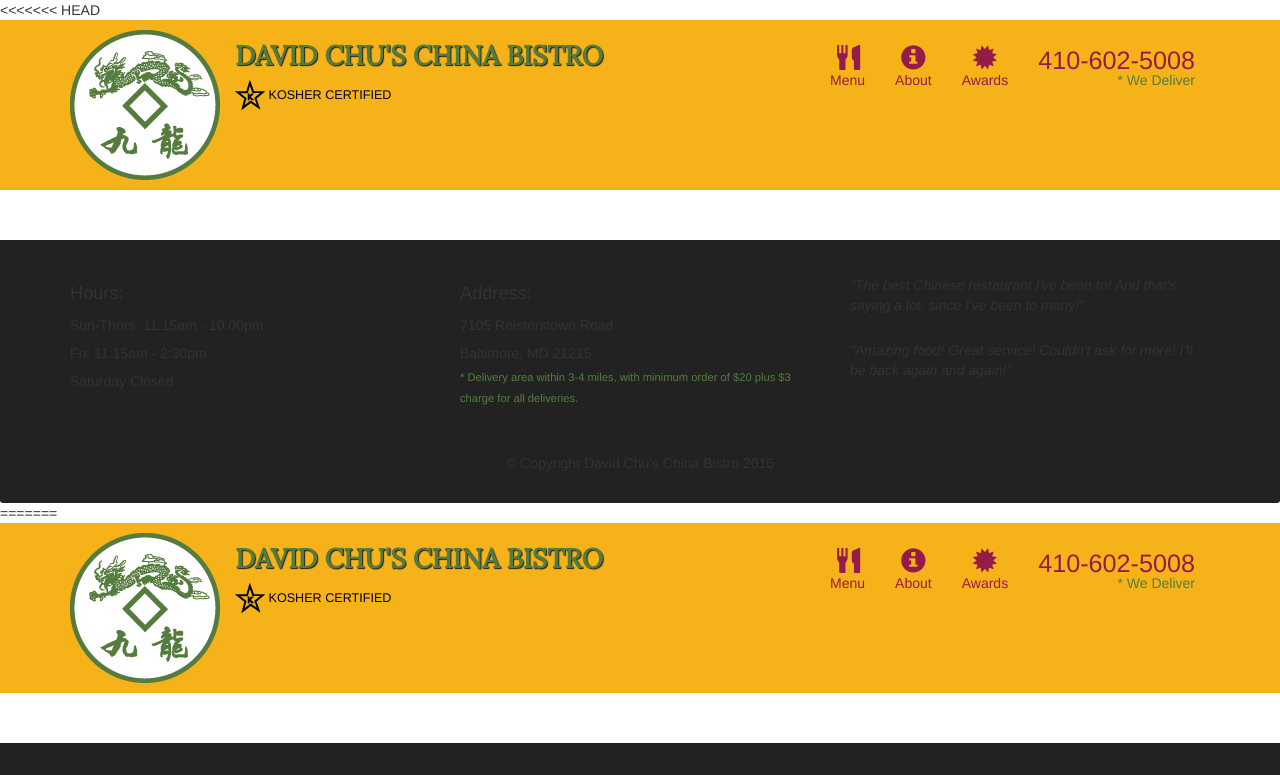
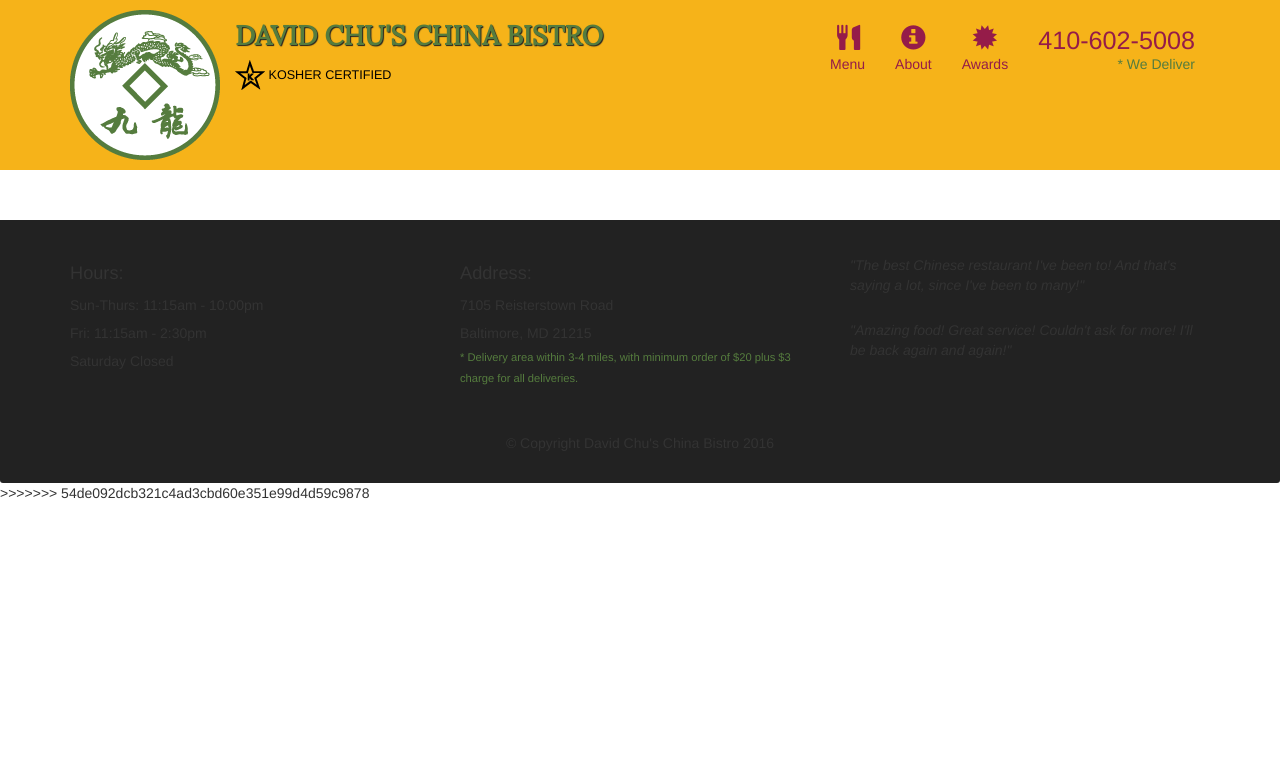
Before and after one commit to salil1946/mod5_solution, a plain HTML site: page index.html in a window 1280 px wide. Shown: the top 775 px of the page. Drawn offline with Linux system fonts and the light colour scheme.

Commit message:
Update index.html

```diff
--- a/index.html
+++ b/index.html
@@ -1,113 +1,3 @@
-<<<<<<< HEAD
-<!doctype html>
-<html lang="en">
-  <head>
-    <meta charset="utf-8">
-    <meta http-equiv="X-UA-Compatible" content="IE=edge">
-    <meta name="viewport" content="width=device-width, initial-scale=1">
-    <title>David Chu's China Bistro</title>
-    <link rel="stylesheet" href="css/bootstrap.min.css">
-    <link rel="stylesheet" href="css/styles.css">
-    <link href='https://fonts.googleapis.com/css?family=Oxygen:400,300,700' rel='stylesheet' type='text/css'>
-    <link href='https://fonts.googleapis.com/css?family=Lora' rel='stylesheet' type='text/css'>
-  </head>
-<body>
-  <header>
-    <nav id="header-nav" class="navbar navbar-default">
-      <div class="container">
-        <div class="navbar-header">
-          <a href="index.html" class="pull-left visible-md visible-lg">
-            <div id="logo-img" alt="Logo image"></div>
-          </a>
-
-          <div class="navbar-brand">
-            <a href="index.html"><h1>David Chu's China Bistro</h1></a>
-            <p>
-              <img src="images/star-k-logo.png" alt="Kosher certification">
-              <span>Kosher Certified</span>
-            </p>
-          </div>
-
-          <button id="navbarToggle" type="button" class="navbar-toggle collapsed" data-toggle="collapse" data-target="#collapsable-nav" aria-expanded="false">
-            <span class="sr-only">Toggle navigation</span>
-            <span class="icon-bar"></span>
-            <span class="icon-bar"></span>
-            <span class="icon-bar"></span>
-          </button>
-        </div>
-
-        <div id="collapsable-nav" class="collapse navbar-collapse">
-           <ul id="nav-list" class="nav navbar-nav navbar-right">
-            <li id="navHomeButton" class="visible-xs active">
-              <a href="index.html">
-                <span class="glyphicon glyphicon-home"></span> Home</a>
-            </li>
-            <li id="navMenuButton">
-              <a href="#" onclick="$dc.loadMenuCategories();">
-                <span class="glyphicon glyphicon-cutlery"></span><br class="hidden-xs"> Menu</a>
-            </li>
-            <li>
-              <a href="#">
-                <span class="glyphicon glyphicon-info-sign"></span><br class="hidden-xs"> About</a>
-            </li>
-            <li>
-              <a href="#">
-                <span class="glyphicon glyphicon-certificate"></span><br class="hidden-xs"> Awards</a>
-            </li>
-            <li id="phone" class="hidden-xs">
-              <a href="tel:410-602-5008">
-                <span>410-602-5008</span></a><div>* We Deliver</div>
-            </li>
-          </ul><!-- #nav-list -->
-        </div><!-- .collapse .navbar-collapse -->
-      </div><!-- .container -->
-    </nav><!-- #header-nav -->
-  </header>
-
-  <div id="call-btn" class="visible-xs">
-    <a class="btn" href="tel:410-602-5008">
-    <span class="glyphicon glyphicon-earphone"></span>
-    410-602-5008
-    </a>
-  </div>
-  <div id="xs-deliver" class="text-center visible-xs">* We Deliver</div>
-
-  <div id="main-content" class="container"></div>
-
-  <footer class="panel-footer">
-    <div class="container">
-      <div class="row">
-        <section id="hours" class="col-sm-4">
-          <span>Hours:</span><br>
-          Sun-Thurs: 11:15am - 10:00pm<br>
-          Fri: 11:15am - 2:30pm<br>
-          Saturday Closed
-          <hr class="visible-xs">
-        </section>
-        <section id="address" class="col-sm-4">
-          <span>Address:</span><br>
-          7105 Reisterstown Road<br>
-          Baltimore, MD 21215
-          <p>* Delivery area within 3-4 miles, with minimum order of $20 plus $3 charge for all deliveries.</p>
-          <hr class="visible-xs">
-        </section>
-        <section id="testimonials" class="col-sm-4">
-          <p>"The best Chinese restaurant I've been to! And that's saying a lot, since I've been to many!"</p>
-          <p>"Amazing food! Great service! Couldn't ask for more! I'll be back again and again!"</p>
-        </section>
-      </div>
-      <div class="text-center">&copy; Copyright David Chu's China Bistro 2016</div>
-    </div>
-  </footer>
-
-  <!-- jQuery (Bootstrap JS plugins depend on it) -->
-  <script src="js/jquery-2.1.4.min.js"></script>
-  <script src="js/bootstrap.min.js"></script>
-  <script src="js/ajax-utils.js"></script>
-  <script src="js/script.js"></script>
-</body>
-</html>
-=======
 <!doctype html>
 <html lang="en">
   <head>
```
